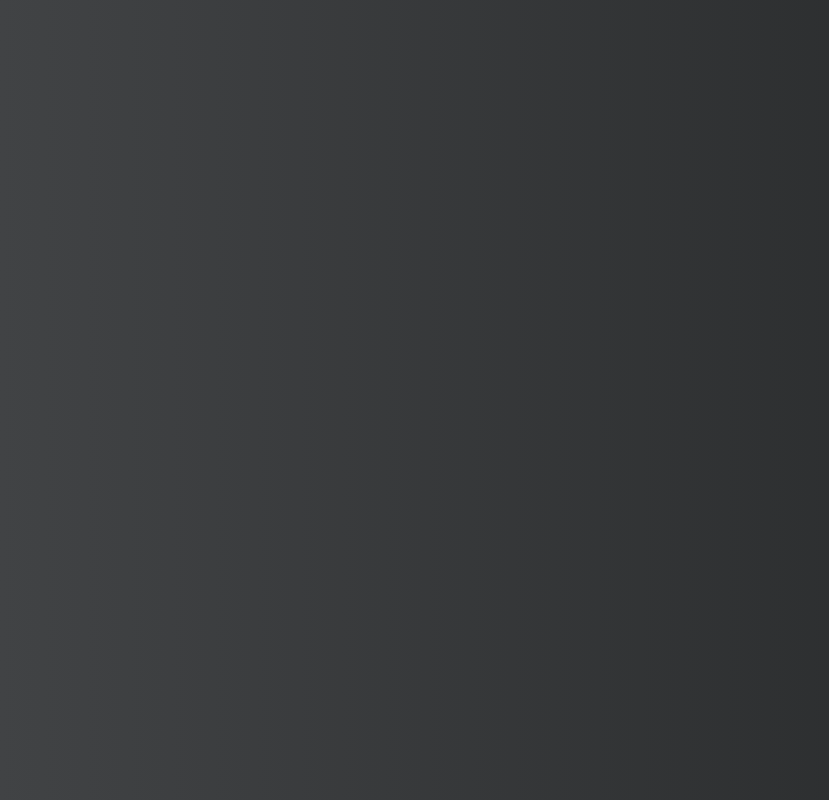
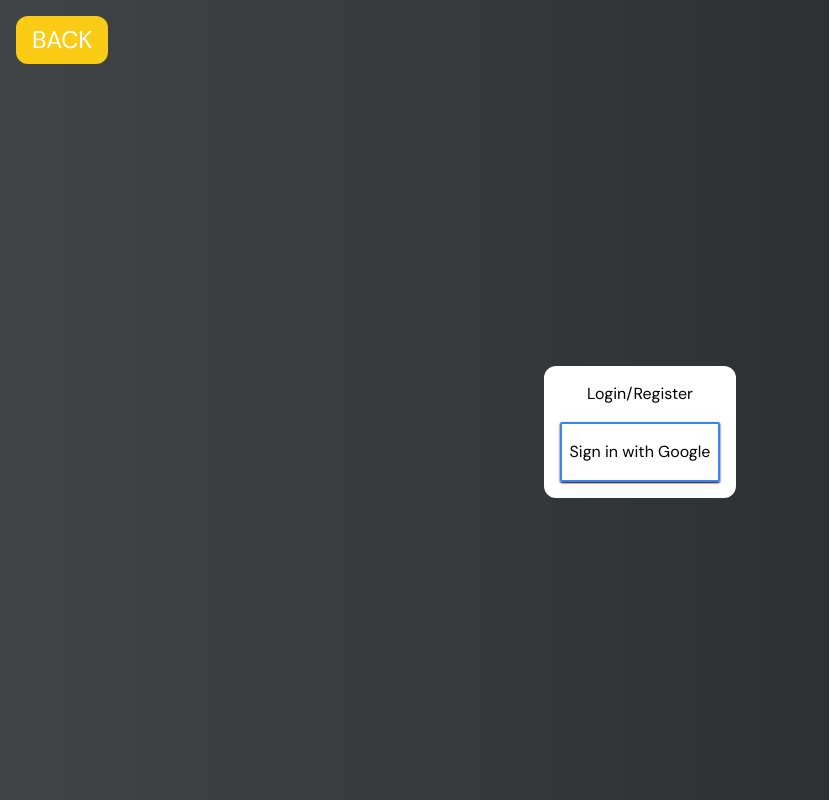
Before and after one commit to Mateleo/planD, a Vue app in the folder site/: page /login in a window 1280 px wide. Before the commit this address had no page. Shown: the whole page, without its empty margins (0-829 px from the left). Built offline with nearby package versions, Linux system fonts and the light colour scheme.

Commit message:
login page complete

```diff
--- /dev/null
+++ b/site/src/components/Login.vue
@@ -0,0 +1,12 @@
+<script lang="ts" setup>
+import Header from "./Header.vue";
+</script>
+<template>
+  <main class="flex flex-col h-full w-full absolute">
+      <button @click="$router.push('/')" class="bg-yellow-400 px-4 py-2 rounded-xl text-2xl ml-4 mr-auto mt-4 hover:bg-yellow-600">BACK</button>
+      <div class="bg-white rounded-xl p-4 text-black m-auto">
+          <h2 class="text-center mb-4">Login/Register</h2>
+          <button class="px-2 py-4 shadow-sm shadow-black border-2 border-blue-500 rounded-sm hover:bg-blue-400">Sign in with Google</button>
+      </div>
+  </main>
+</template>
--- a/site/src/router/index.ts
+++ b/site/src/router/index.ts
@@ -1,11 +1,17 @@
 import {createRouter, createWebHistory } from "vue-router";
 import Home from "../components/Home.vue";
+import Login from "../components/Login.vue";
 
 const routes = [
   {
     path: "/",
     name: "Home",
     component: Home,
+  },
+  {
+    path: "/login",
+    name: "Login",
+    component: Login,
   }
 ];
 const router = createRouter({
```
